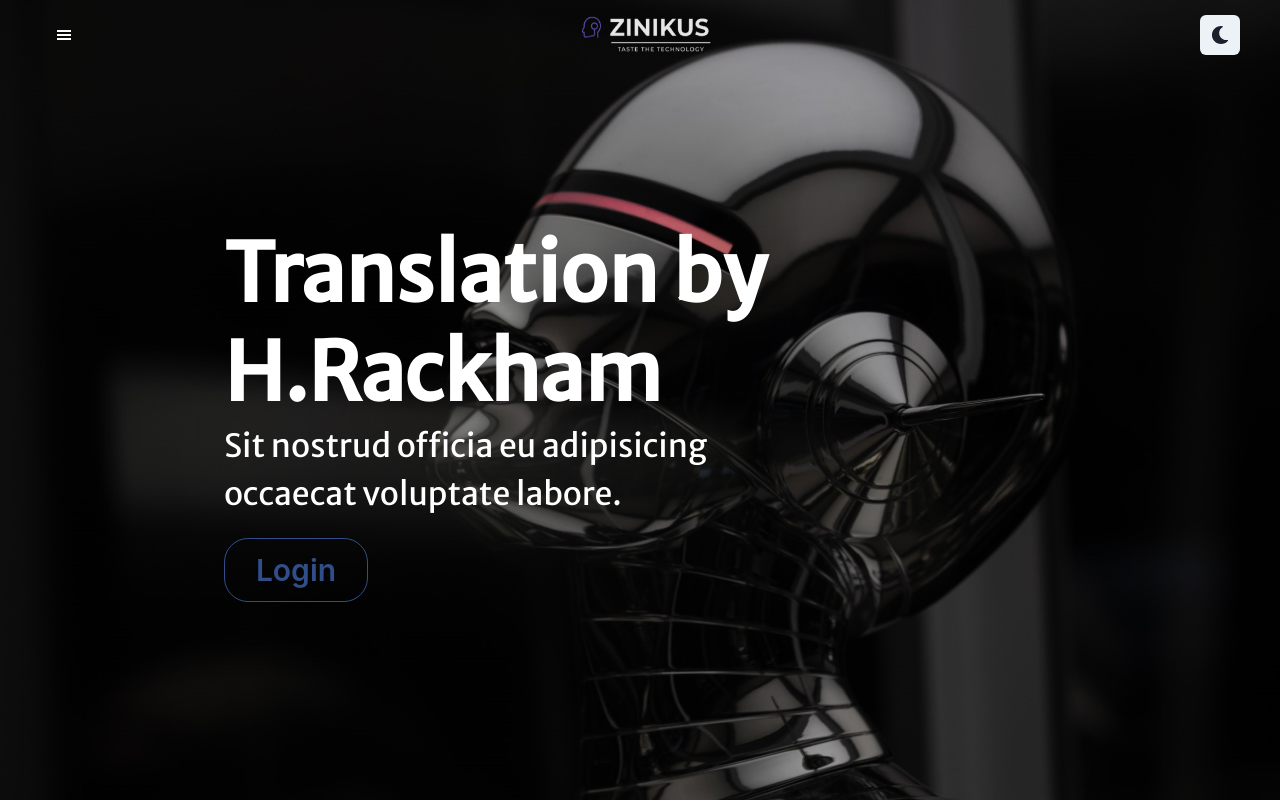
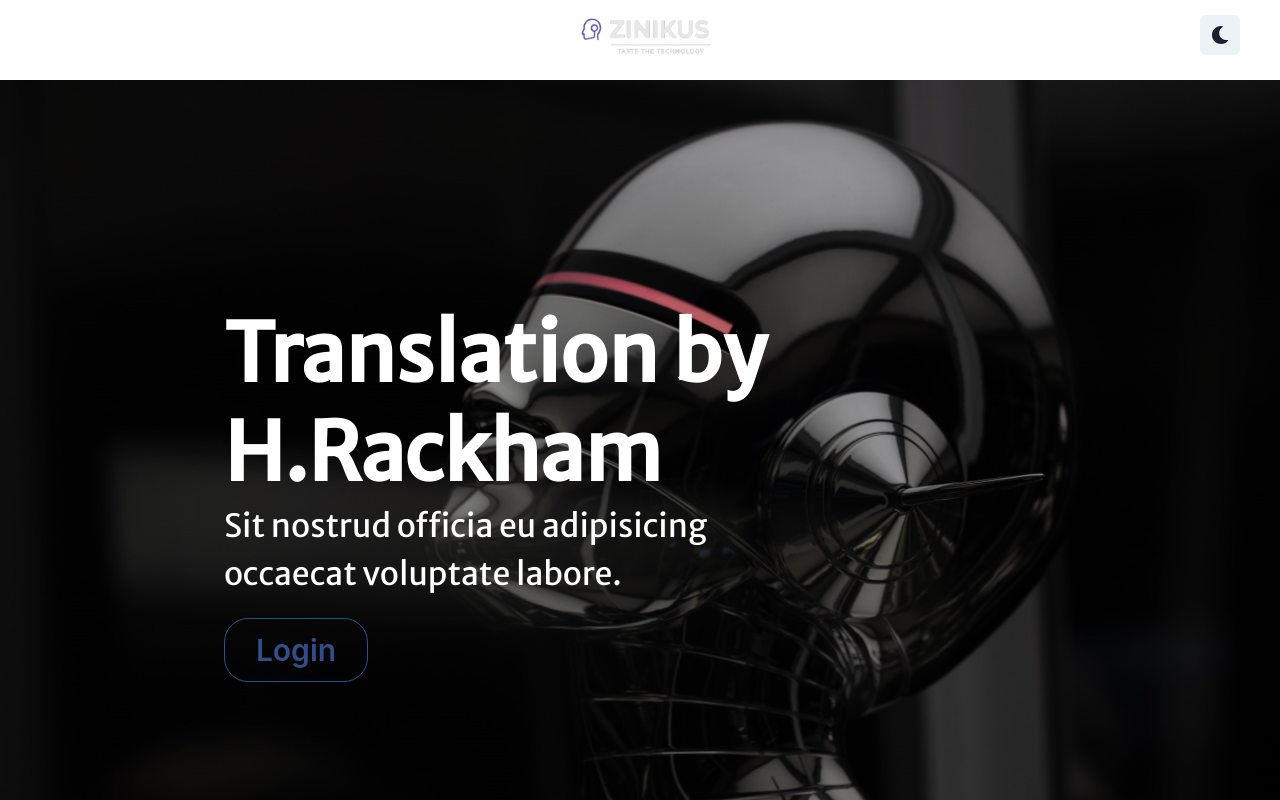
Before and after one commit to UjjwalPasahan/ZINIKUSWEB, a React (Create React App) app in the folder client/: page / in a window 1280 px wide. Shown: the top 800 px of the page. Built offline with nearby package versions, Linux system fonts and the light colour scheme.

Commit message:
glass effect on header

```diff
--- a/client/src/ColorModeSwitcher.js
+++ b/client/src/ColorModeSwitcher.js
@@ -18,6 +18,7 @@ export const ColorModeSwitcher = props => {
       variant="solid"
       color="current"
       marginLeft="2"
+      zIndex={'10'}
       onClick={toggleColorMode}
       icon={<SwitchIcon />}
       {...props}
--- a/client/src/components/Header.jsx
+++ b/client/src/components/Header.jsx
@@ -32,7 +32,13 @@ const Header = () => {
   }
 
   return (
-    <div className='headerTop'>
+    <div style={{
+      background: 'rgba(255, 255, 255, 0.25)',
+      backdropFilter: 'blur(1px)',
+      padding: '20px',
+      width: '100%',
+      height: '5rem',
+      }}>
     <div className='header' >
       <Button
         color="white"
@@ -72,7 +78,7 @@ const Header = () => {
         </DrawerContent>
       </Drawer>
 
-      <div ><Image src={img2} className='mainLogo' pos={'fixed'}/></div>
+      <div ><Image src={img2} className='mainLogo' pos={'fixed'} top={'0.5'}/></div>
 
     </div>
     </div>
--- a/client/src/styles/header.css
+++ b/client/src/styles/header.css
@@ -10,9 +10,7 @@
     left:28%;
 }
 
-.headerTop{
-    background-color: rgba(255, 255, 255, .4)
-}
+
 .mainLogo {
     position: absolute;
     left: 45%;
```
